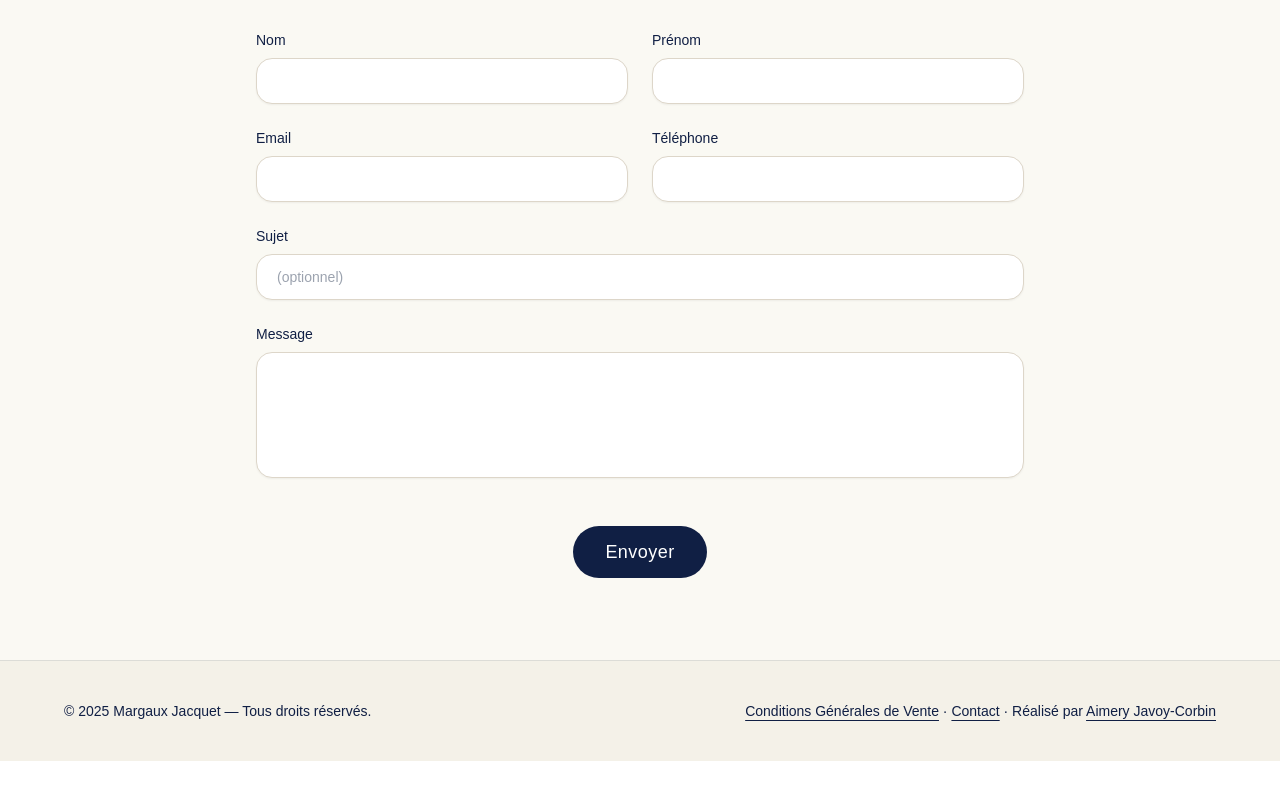
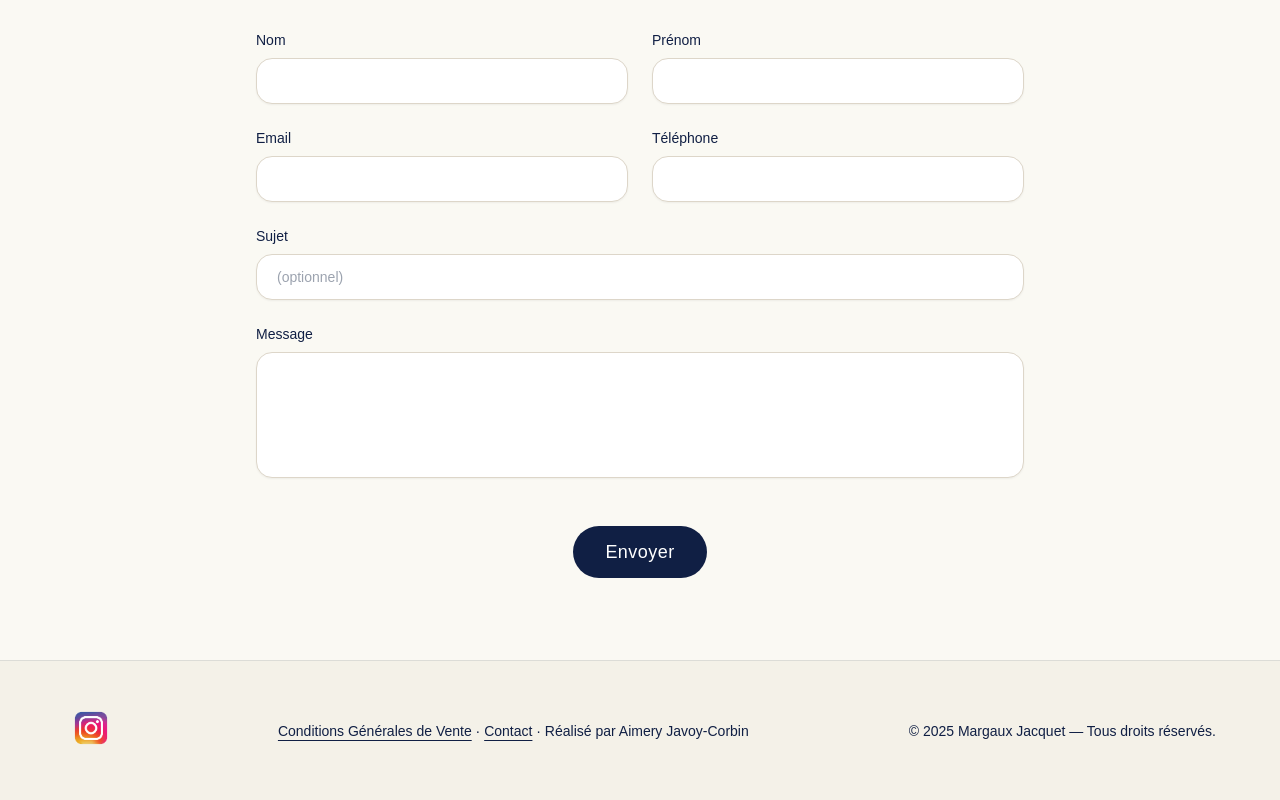
Before and after one commit to AJC111/margaux-jacquet, a Next.js app: page /contact in a window 1280 px wide. Shown: the part 300-1100 px from the top of the page. Before the commit the page ends 1061 px from the top, so only its background shows below. Built offline with nearby package versions, Linux system fonts and the light colour scheme; a web font is replaced by a local one.

Commit message:
fix : footer

```diff
--- a/src/components/Footer.tsx
+++ b/src/components/Footer.tsx
@@ -1,4 +1,5 @@
 import Link from 'next/link'
+import Image from 'next/image'
 
 export default function Footer() {
   const year = new Date().getFullYear()
@@ -6,22 +7,36 @@ export default function Footer() {
 
   return (
     <footer className="bg-[#F4F1E8] text-bleu text-sm py-10 px-6 border-t border-bleu/10">
-      <div className="max-w-6xl mx-auto flex flex-col md:flex-row items-center justify-between gap-4">
-        {/* Texte gauche */}
-        <p className="text-center md:text-left">
-          © {displayYear} Margaux Jacquet — Tous droits réservés.
-        </p>
+      <div className="max-w-6xl mx-auto flex flex-col md:flex-row items-center justify-between gap-6">
+        {/* Zone gauche : logo Instagram */}
+        <div className="flex-shrink-0">
+          <a
+            href="https://www.instagram.com/margaux.jacquet.bleuet"
+            target="_blank"
+            rel="noopener noreferrer"
+            aria-label="Instagram"
+            data-cursor="hover"
+            className="inline-block hover:opacity-80 transition-opacity"
+          >
+            <Image
+              src="/logo-instagram.png"
+              alt="Instagram"
+              width={54}
+              height={54}
+              className="object-contain"
+            />
+          </a>
+        </div>
 
-        {/* Lien contact + auteur */}
+        {/* Zone droite : liens CGV, contact, auteur */}
         <p className="text-center md:text-right">
           <Link href="/cgv" data-cursor="hover" className="underline underline-offset-4 hover:text-bleu">
-          Conditions Générales de Vente
+            Conditions Générales de Vente
           </Link>{' '}·{' '}
-
           <Link href="/contact" data-cursor="hover" className="underline underline-offset-4 hover:text-bleu">
             Contact
-          </Link>{' '}
-          · Réalisé par{' '}
+          </Link>{' '}· Réalisé par{' '}
+          {/*
           <a
             href="http://aimery.fr"
             target="_blank"
@@ -31,7 +46,15 @@ export default function Footer() {
           >
             Aimery Javoy-Corbin
           </a>
+          */}
+          Aimery Javoy-Corbin
         </p>
+
+        {/* Zone centrale : Copyright */}
+        <p className="text-center md:text-left">
+          © {displayYear} Margaux Jacquet — Tous droits réservés.
+        </p>
+
       </div>
     </footer>
   )
```
Also changed, not shown: public/logo-instagram.png (added).
